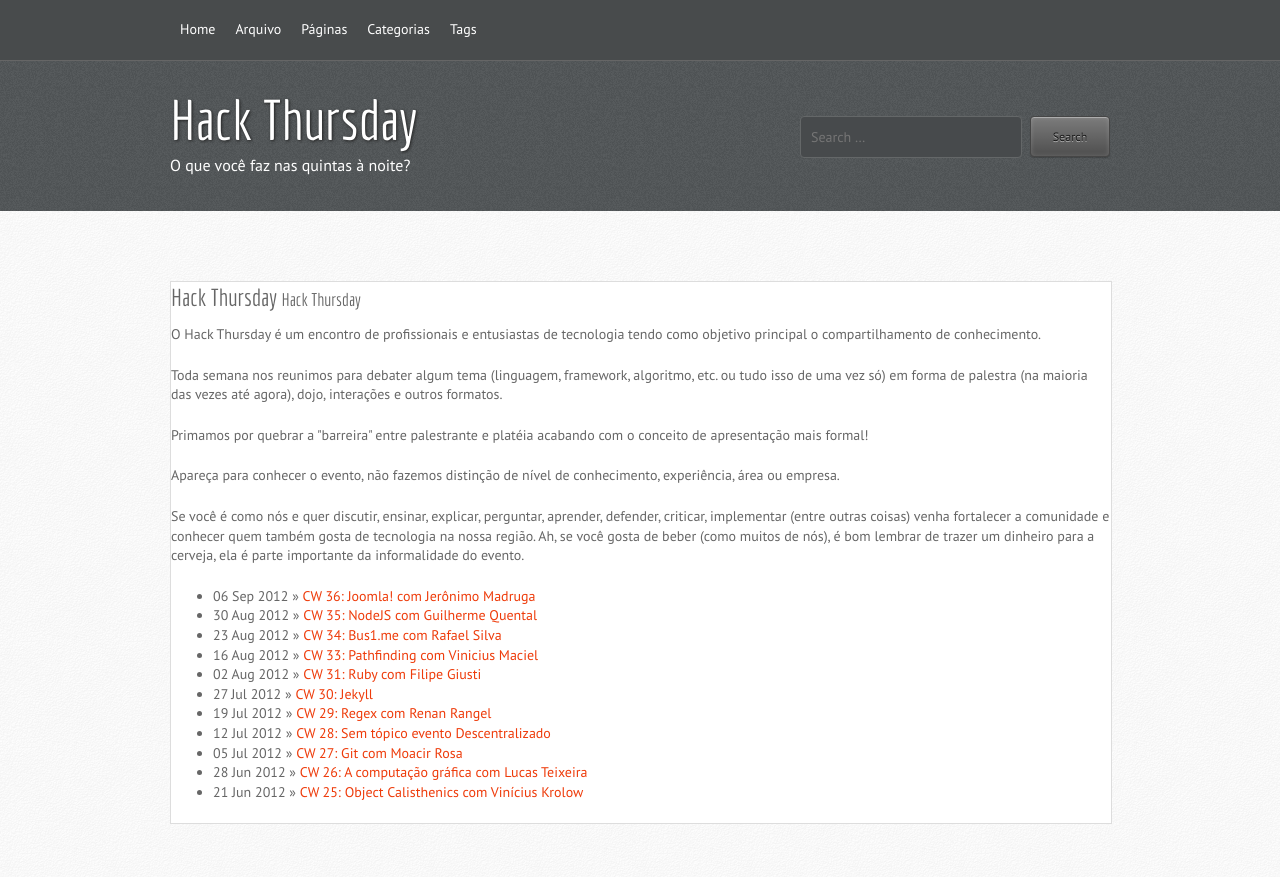
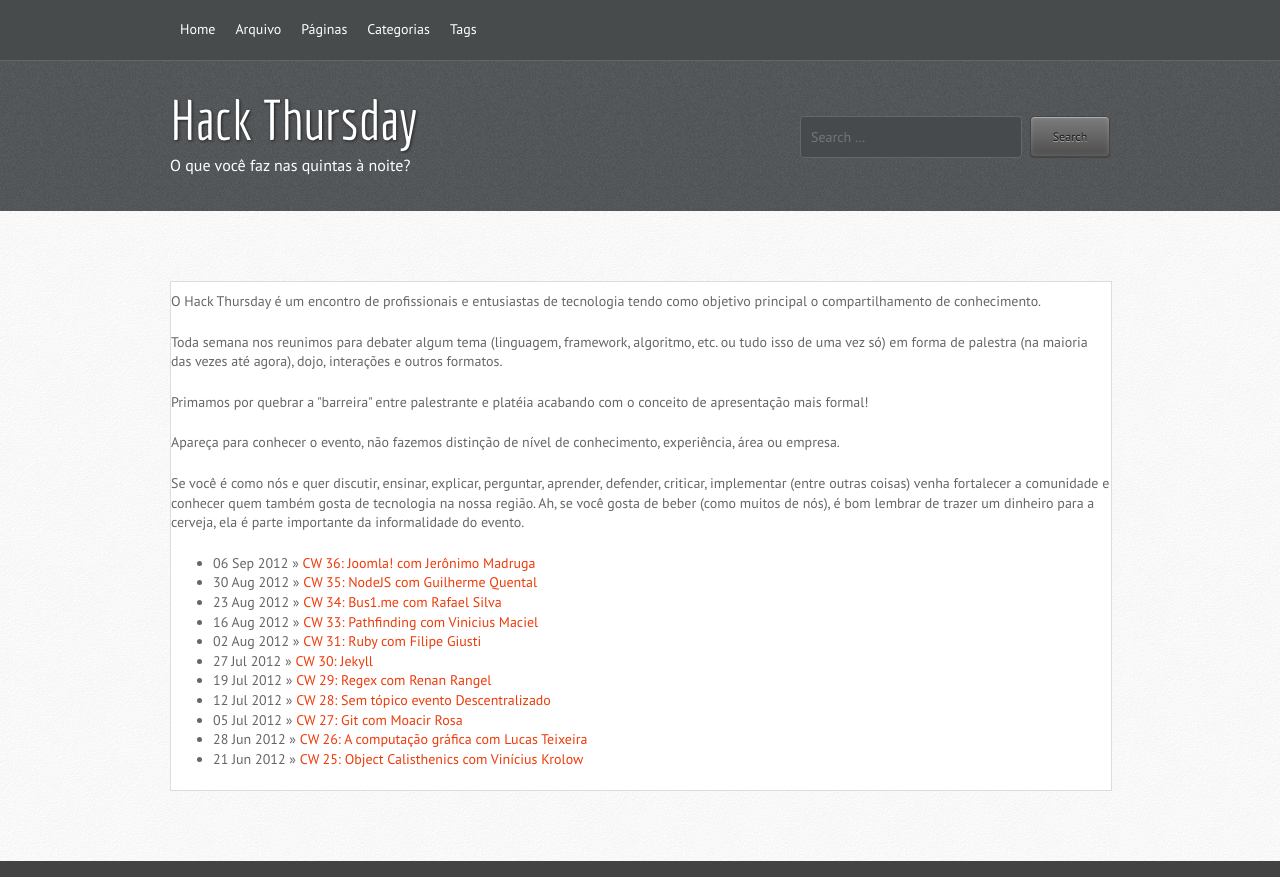
Before and after one commit to rssilva/rssilva.github.com, a Jekyll site: the page built from index.md, in a window 1280 px wide and 900 px high, cut to the strip 0-877 px from the top of the window. Built offline with Jekyll 4.4.1, drawn with Linux system fonts in a browser that asks for light colours.

Commit message:
changing

```diff
--- a/index.md
+++ b/index.md
@@ -1,7 +1,7 @@
 ---
 layout: page
-title: Hack Thursday
-tagline: Hack Thursday
+title:
+tagline:
 ---
 {% include JB/setup %}
 
```
